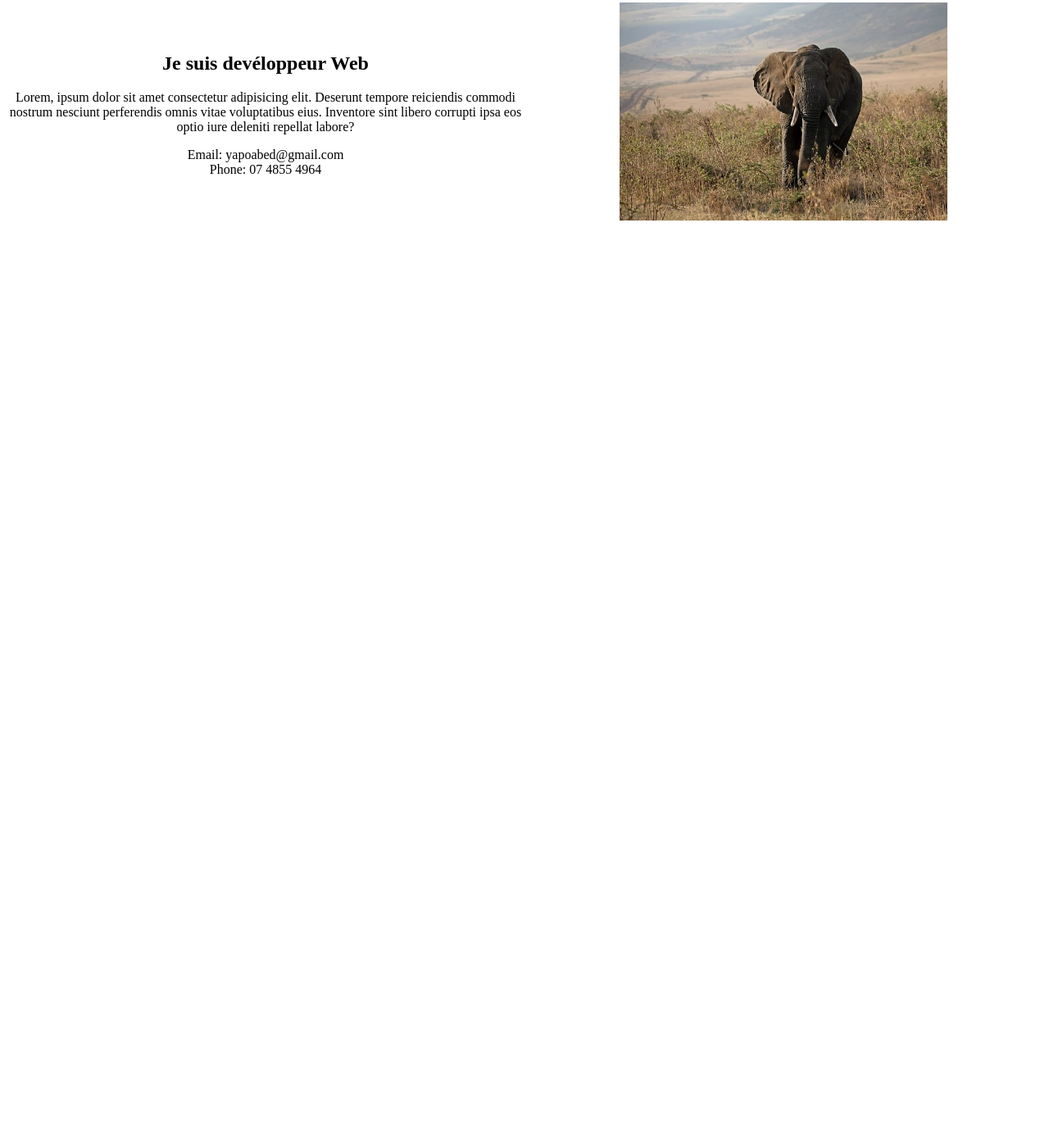
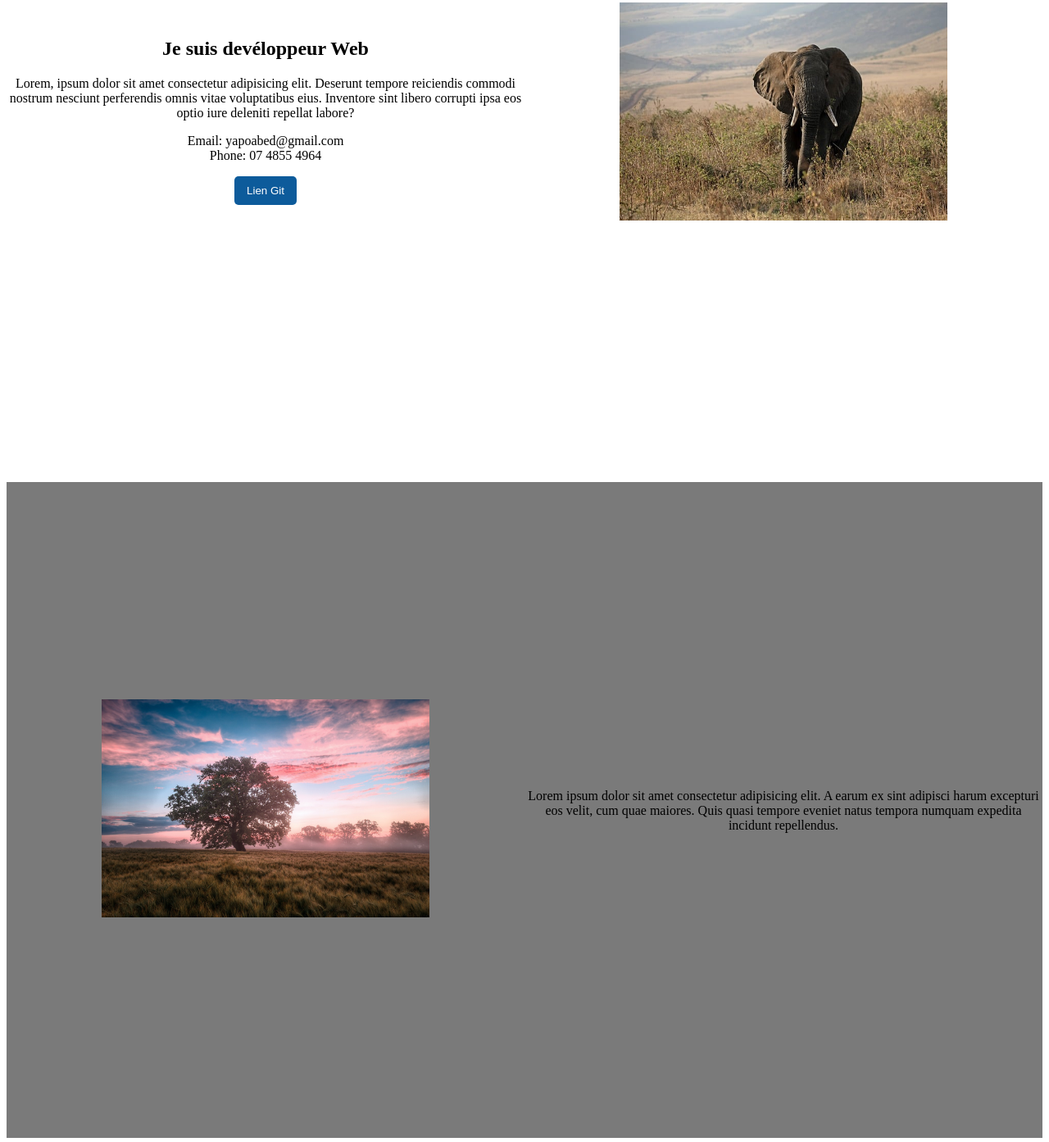
Before and after one commit to yapeaud/GoMyCode_CoursHtml, a plain HTML site: page index.html in a window 1280 px wide. Shown: the part 346-1739 px from the top of the page at 82% size. Before the commit the page ends 892 px from the top, so only its background shows below. Drawn offline with Linux system fonts and the light colour scheme.

Commit message:
Ajout de css

```diff
--- a/index.html
+++ b/index.html
@@ -27,18 +27,36 @@
             <div class="div-un">
                 <h1>Je suis devéloppeur Web</h1>
                 <p>
-                    Lorem, ipsum dolor sit amet consectetur adipisicing elit. Deserunt tempore reiciendis commodi nostrum nesciunt perferendis omnis vitae voluptatibus eius. Inventore sint libero corrupti ipsa eos optio iure deleniti repellat labore?
+                    Lorem, ipsum dolor sit amet consectetur adipisicing elit. Deserunt tempore reiciendis commodi
+                    nostrum nesciunt perferendis omnis vitae voluptatibus eius. Inventore sint libero corrupti ipsa eos
+                    optio iure deleniti repellat labore?
                 </p>
                 <p>
                     Email: yapoabed@gmail.com
                     <br>
                     Phone: 07 4855 4964
                 </p>
+                <button><a href="https://github.com/yapeaud/GoMyCode_CoursHtml.git" target="_blank">Lien
+                        Git</a></button>
             </div>
             <div class="div-deux">
                 <img src="/images/elephant-9214527_640.jpg" alt="image d'éléphant">
             </div>
         </section>
+
+        <section class="container bg-gris">
+            <article class="div-deux">
+                <img src="/images/field-6574455_1280.jpg" alt="">
+            </article>
+            <article class="div-un">
+                <div>
+                    <h1></h1>
+                    <p>Lorem ipsum dolor sit amet consectetur adipisicing elit. A earum ex sint adipisci harum excepturi
+                        eos velit, cum quae maiores. Quis quasi tempore eveniet natus tempora numquam expedita incidunt
+                        repellendus.</p>
+                </div>
+            </article>
+        </section>
     </main>
 </body>
 
--- a/style/css/style.css
+++ b/style/css/style.css
@@ -17,7 +17,7 @@ nav a:hover{
     margin-top: 50px;
     height: 800px;
     display: grid;
-    grid-template-columns: 50% 50%;
+    grid-template-columns:50% 50%;
 }
 
 .div-un{
@@ -32,3 +32,22 @@ nav a:hover{
     max-width: 400px;/* Modifie la largeur de l'image*/
     max-height: 100%;/* Modifie la hauteur de l'mage*/
 }
+
+button{
+    background-color: rgb(13, 91, 155);
+    padding: 10px 15px;
+    border: none;
+    border-radius: 5px;
+}
+
+button a{
+    text-decoration: none;
+    color: white;
+}
+
+button:hover{
+    background-color: orangered;
+}
+.bg-gris{
+    background-color: #333333a6;
+}
```
Also changed, not shown: images/field-6574455_1280.jpg (added).
